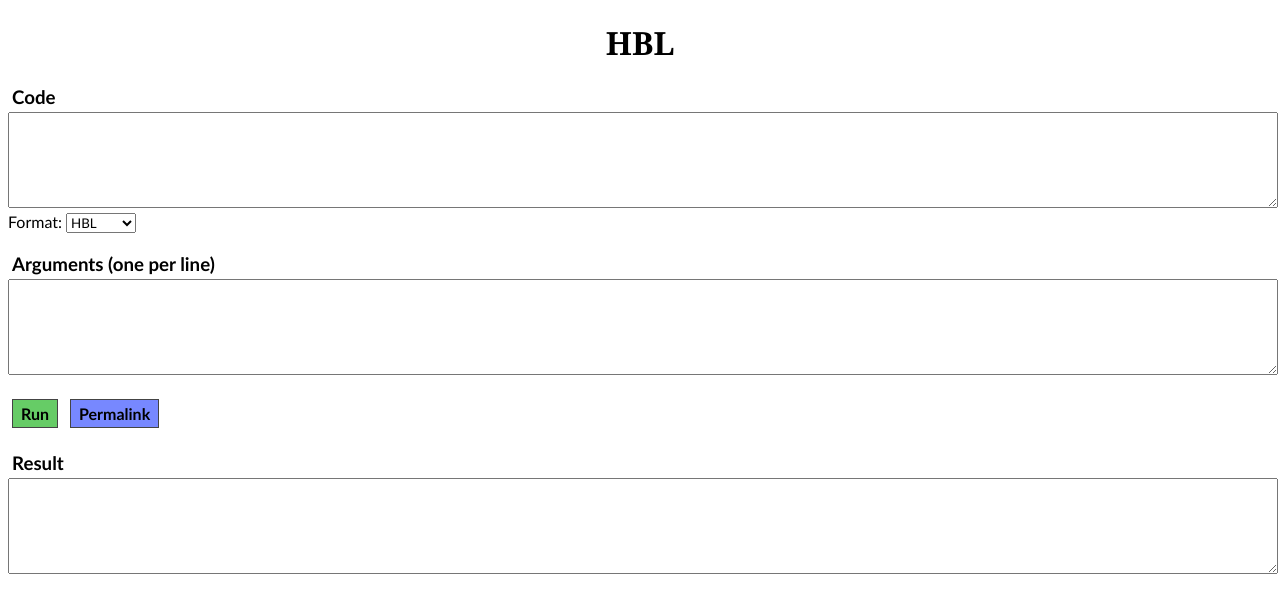
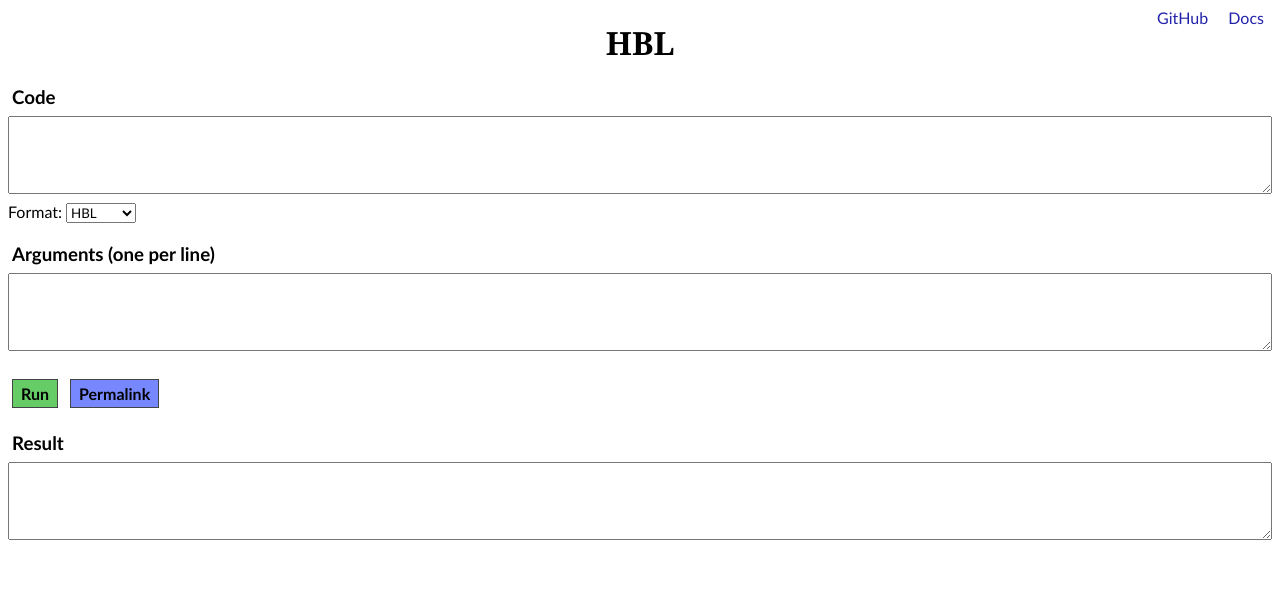
Before and after one commit to dloscutoff/hbl, a plain HTML site: page index.html in a window 1280 px wide. Drawn offline with Linux system fonts and the light colour scheme.

Commit message:
Added links; tweaked appearance.

```diff
--- a/index.html
+++ b/index.html
@@ -27,10 +27,14 @@
     <script type="text/javascript" src="js/hbl-0.1.2.js"></script>
   </head>
   <body>
+    <div id="topLinks">
+        <a href="https://github.com/dloscutoff/hbl">GitHub</a>
+        <a href="https://github.com/dloscutoff/hbl/tree/main/docs#readme">Docs</a>
+    </div>
     <h1>HBL</h1>
     <div class="section" id="codeSection">
         <h3>Code</h3>
-        <textarea id="code" rows="5"></textarea>
+        <textarea id="code" rows="4"></textarea>
         <span>Format:</span>
         <select id="code-format">
             <option selected>HBL</option>
@@ -39,13 +43,13 @@
     </div>
     <div class="section" id="argsSection">
         <h3>Arguments (one per line)</h3>
-        <textarea id="args" rows="5"></textarea>
+        <textarea id="args" rows="4"></textarea>
     </div>
     <input type="button" class="button green" id="runBtn" onclick="runCode()" value="Run"></input>
     <input type="button" class="button blue" id="permalinkBtn" onclick="copyPermalink()" value="Permalink"></input>
     <div class="section" id="resultSection">
         <h3>Result</h3>
-        <textarea id="result" rows="5" readonly="true"></textarea>
+        <textarea id="result" rows="4" readonly="true"></textarea>
     </div>
   </body>
 </html>
--- a/style/main.css
+++ b/style/main.css
@@ -21,7 +21,7 @@ h1 {
     font-family: Georgia, Times New Roman, serif;
 }
 
-h3, span, select, .button {
+h3, div#topLinks, span, select, .button {
     font-family: Trebuchet MS, Tahoma, Arial, sans serif;
 }
 
@@ -29,9 +29,24 @@ h3 {
     margin: 4px;
 }
 
+#topLinks {
+    position: absolute;
+    top: 8px;
+    right: 8px;
+    text-align: right;
+}
+
+#topLinks > a {
+    padding: 0px 8px;
+    color: #22a;
+    text-decoration: none;
+}
+
 textarea {
+    margin: 4px 0px;
     width: 100%;
     resize: vertical;
+    box-sizing: border-box;
     font-family: Courier New, monospace;
     font-size: 16px;
 }
```
